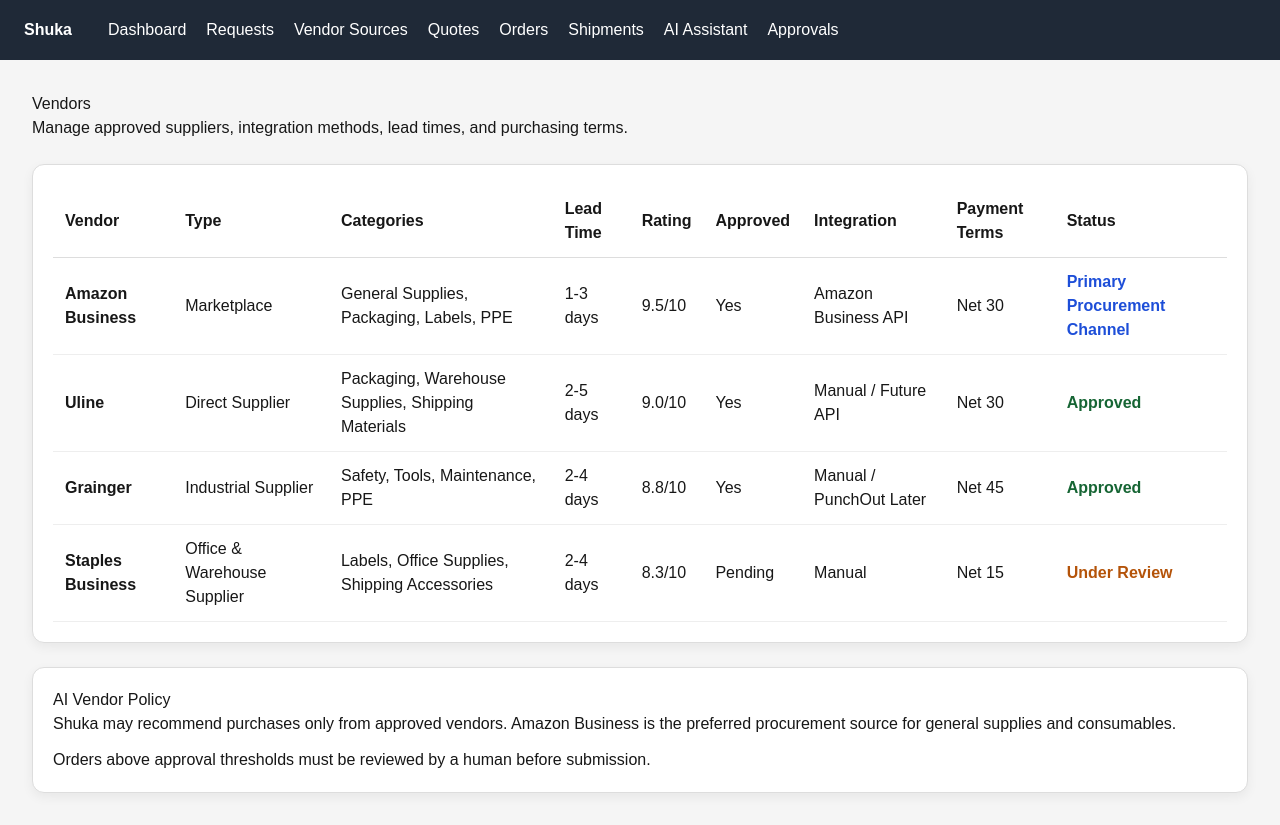
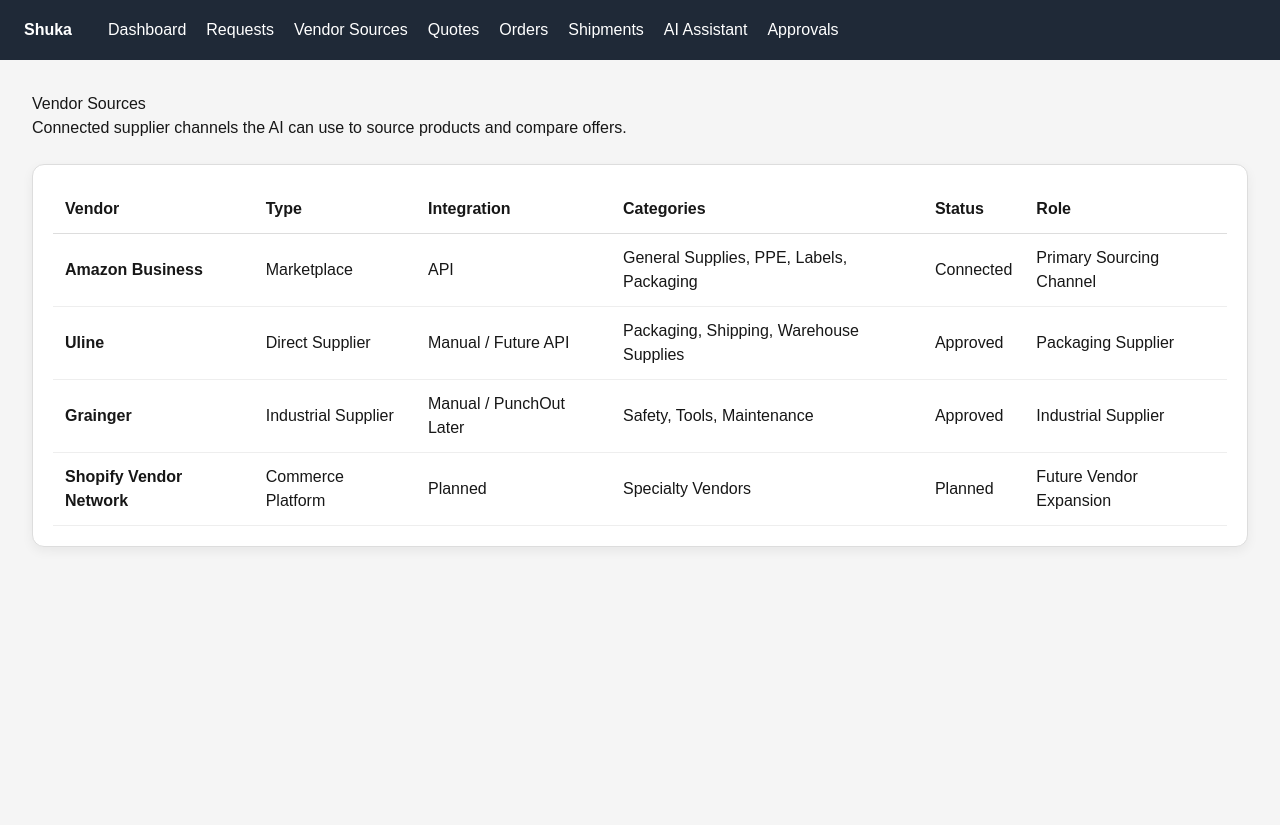
Before and after one commit to Gr33nstonecorp/shuka, a Next.js app: page /vendors in a window 1280 px wide. After the commit the page ends 800 px from the top, so only its background shows below. Built offline with nearby package versions, Linux system fonts and the light colour scheme.

Commit message:
Update page.tsx

```diff
--- a/app/vendors/page.tsx
+++ b/app/vendors/page.tsx
@@ -3,62 +3,41 @@ export default function VendorsPage() {
     {
       name: "Amazon Business",
       type: "Marketplace",
-      categories: "General Supplies, Packaging, Labels, PPE",
-      leadTime: "1-3 days",
-      rating: "9.5/10",
-      approved: "Yes",
-      integration: "Amazon Business API",
-      paymentTerms: "Net 30",
-      status: "Primary Procurement Channel",
+      integration: "API",
+      categories: "General Supplies, PPE, Labels, Packaging",
+      status: "Connected",
+      role: "Primary Sourcing Channel",
     },
     {
       name: "Uline",
       type: "Direct Supplier",
-      categories: "Packaging, Warehouse Supplies, Shipping Materials",
-      leadTime: "2-5 days",
-      rating: "9.0/10",
-      approved: "Yes",
       integration: "Manual / Future API",
-      paymentTerms: "Net 30",
+      categories: "Packaging, Shipping, Warehouse Supplies",
       status: "Approved",
+      role: "Packaging Supplier",
     },
     {
       name: "Grainger",
       type: "Industrial Supplier",
-      categories: "Safety, Tools, Maintenance, PPE",
-      leadTime: "2-4 days",
-      rating: "8.8/10",
-      approved: "Yes",
       integration: "Manual / PunchOut Later",
-      paymentTerms: "Net 45",
+      categories: "Safety, Tools, Maintenance",
       status: "Approved",
+      role: "Industrial Supplier",
     },
     {
-      name: "Staples Business",
-      type: "Office & Warehouse Supplier",
-      categories: "Labels, Office Supplies, Shipping Accessories",
-      leadTime: "2-4 days",
-      rating: "8.3/10",
-      approved: "Pending",
-      integration: "Manual",
-      paymentTerms: "Net 15",
-      status: "Under Review",
+      name: "Shopify Vendor Network",
+      type: "Commerce Platform",
+      integration: "Planned",
+      categories: "Specialty Vendors",
+      status: "Planned",
+      role: "Future Vendor Expansion",
     },
   ];
 
-  function getStatusColor(status: string) {
-    if (status === "Primary Procurement Channel") return "#1d4ed8";
-    if (status === "Approved") return "#166534";
-    if (status === "Under Review") return "#b45309";
-    return "#444";
-  }
-
   return (
     <main style={{ padding: "32px" }}>
-      <h1 style={{ marginTop: 0 }}>Vendors</h1>
-      <p>
-        Manage approved suppliers, integration methods, lead times, and purchasing terms.
-      </p>
+      <h1 style={{ marginTop: 0 }}>Vendor Sources</h1>
+      <p>Connected supplier channels the AI can use to source products and compare offers.</p>
 
       <div
         style={{
@@ -66,23 +45,20 @@ export default function VendorsPage() {
           background: "white",
           borderRadius: "12px",
           padding: "20px",
+          border: "1px solid #ddd",
           boxShadow: "0 4px 12px rgba(0,0,0,0.06)",
-          border: "1px solid #ddd",
           overflowX: "auto",
         }}
       >
         <table style={{ width: "100%", borderCollapse: "collapse" }}>
           <thead>
-            <tr style={{ textAlign: "left", borderBottom: "1px solid #ddd" }}>
+            <tr style={{ borderBottom: "1px solid #ddd", textAlign: "left" }}>
               <th style={{ padding: "12px" }}>Vendor</th>
               <th style={{ padding: "12px" }}>Type</th>
+              <th style={{ padding: "12px" }}>Integration</th>
               <th style={{ padding: "12px" }}>Categories</th>
-              <th style={{ padding: "12px" }}>Lead Time</th>
-              <th style={{ padding: "12px" }}>Rating</th>
-              <th style={{ padding: "12px" }}>Approved</th>
-              <th style={{ padding: "12px" }}>Integration</th>
-              <th style={{ padding: "12px" }}>Payment Terms</th>
               <th style={{ padding: "12px" }}>Status</th>
+              <th style={{ padding: "12px" }}>Role</th>
             </tr>
           </thead>
           <tbody>
@@ -90,46 +66,15 @@ export default function VendorsPage() {
               <tr key={vendor.name} style={{ borderBottom: "1px solid #eee" }}>
                 <td style={{ padding: "12px", fontWeight: "bold" }}>{vendor.name}</td>
                 <td style={{ padding: "12px" }}>{vendor.type}</td>
+                <td style={{ padding: "12px" }}>{vendor.integration}</td>
                 <td style={{ padding: "12px" }}>{vendor.categories}</td>
-                <td style={{ padding: "12px" }}>{vendor.leadTime}</td>
-                <td style={{ padding: "12px" }}>{vendor.rating}</td>
-                <td style={{ padding: "12px" }}>{vendor.approved}</td>
-                <td style={{ padding: "12px" }}>{vendor.integration}</td>
-                <td style={{ padding: "12px" }}>{vendor.paymentTerms}</td>
-                <td
-                  style={{
-                    padding: "12px",
-                    fontWeight: "bold",
-                    color: getStatusColor(vendor.status),
-                  }}
-                >
-                  {vendor.status}
-                </td>
+                <td style={{ padding: "12px" }}>{vendor.status}</td>
+                <td style={{ padding: "12px" }}>{vendor.role}</td>
               </tr>
             ))}
           </tbody>
         </table>
       </div>
-
-      <div
-        style={{
-          marginTop: "24px",
-          background: "white",
-          borderRadius: "12px",
-          padding: "20px",
-          boxShadow: "0 4px 12px rgba(0,0,0,0.06)",
-          border: "1px solid #ddd",
-        }}
-      >
-        <h2 style={{ marginTop: 0 }}>AI Vendor Policy</h2>
-        <p style={{ marginBottom: "12px" }}>
-          Shuka may recommend purchases only from approved vendors. Amazon Business is the
-          preferred procurement source for general supplies and consumables.
-        </p>
-        <p style={{ marginBottom: 0 }}>
-          Orders above approval thresholds must be reviewed by a human before submission.
-        </p>
-      </div>
     </main>
   );
 }
```
